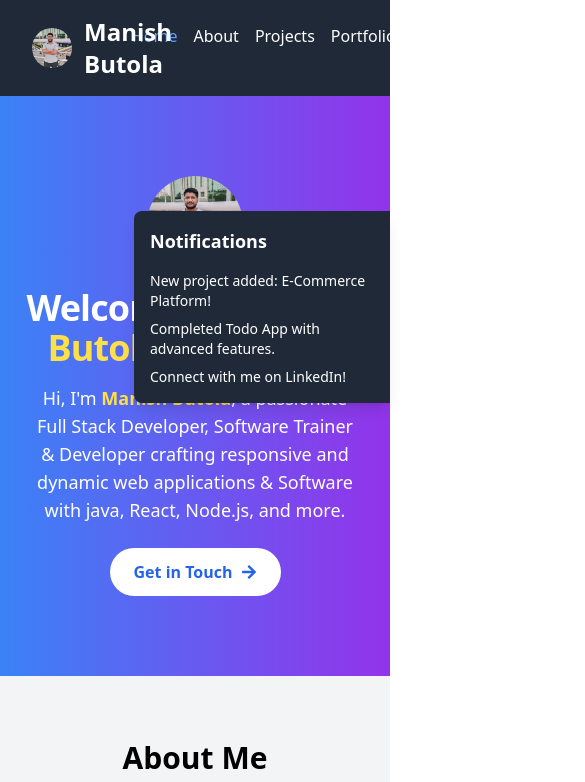
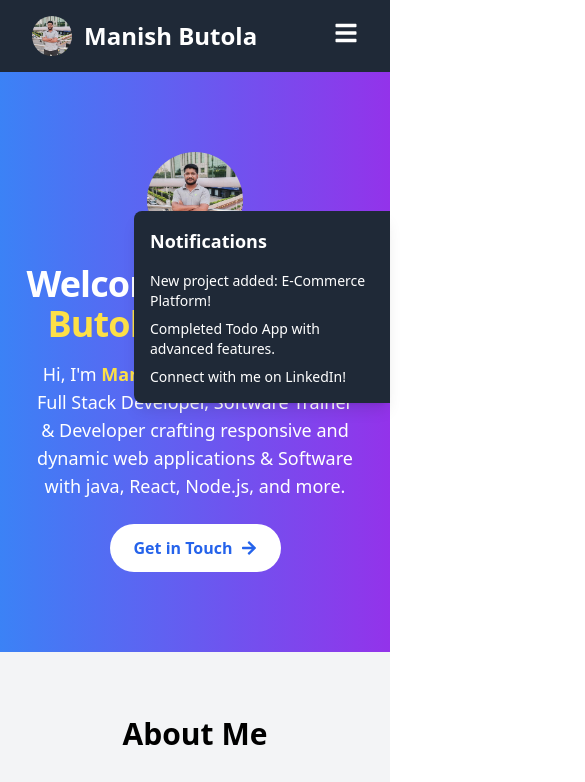
Before and after one commit to NP38SK/MY_PORTFOLIO, a React (Vite) app: page /MY_PORTFOLIO/ in a window 390 px wide. Shown: the top 782 px of the page, 585 px wide, since content can reach past the window. Built offline with nearby package versions, Linux system fonts and the light colour scheme.

Commit message:
Add responsive hamburger menu to Navbar component

```diff
--- a/src/components/Navbar.jsx
+++ b/src/components/Navbar.jsx
@@ -1,6 +1,9 @@
 import { NavLink } from 'react-router-dom';
 import { motion } from 'framer-motion';
-import profileImage from '../assets/images/img.jpg'
+import { useState } from 'react';
+import { FaBars, FaTimes } from 'react-icons/fa'; // Hamburger and close icons
+import profileImage from '../assets/images/img.jpg';
+
 const navLinks = [
   { name: 'Home', path: '/' },
   { name: 'About', path: '/about' },
@@ -13,6 +16,12 @@ const navLinks = [
 ];
 
 function Navbar() {
+  const [isMobileMenuOpen, setIsMobileMenuOpen] = useState(false);
+
+  const toggleMobileMenu = () => {
+    setIsMobileMenuOpen(!isMobileMenuOpen);
+  };
+
   return (
     <motion.nav
       initial={{ y: -100 }}
@@ -22,6 +31,7 @@ function Navbar() {
     >
       <div className="mx-auto max-w-full px-4 sm:px-6 lg:px-8">
         <div className="flex justify-between items-center">
+          {/* Logo and Name */}
           <div className="flex items-center space-x-3">
             <img
               src={profileImage}
@@ -40,7 +50,20 @@ function Navbar() {
               Manish Butola
             </motion.span>
           </div>
-          <ul className="flex space-x-4">
+
+          {/* Hamburger Icon for Mobile */}
+          <div className="md:hidden">
+            <button
+              onClick={toggleMobileMenu}
+              className="text-white focus:outline-none"
+              aria-label="Toggle mobile menu"
+            >
+              {isMobileMenuOpen ? <FaTimes size={24} /> : <FaBars size={24} />}
+            </button>
+          </div>
+
+          {/* Desktop Menu */}
+          <ul className="hidden md:flex space-x-4">
             {navLinks.map((link) => (
               <li key={link.path}>
                 <NavLink
@@ -55,6 +78,33 @@ function Navbar() {
             ))}
           </ul>
         </div>
+
+        {/* Mobile Menu */}
+        <motion.div
+          initial={{ height: 0, opacity: 0 }}
+          animate={{
+            height: isMobileMenuOpen ? 'auto' : 0,
+            opacity: isMobileMenuOpen ? 1 : 0,
+          }}
+          transition={{ duration: 0.3 }}
+          className="md:hidden overflow-hidden"
+        >
+          <ul className="flex flex-col space-y-2 mt-4">
+            {navLinks.map((link) => (
+              <li key={link.path}>
+                <NavLink
+                  to={link.path}
+                  className={({ isActive }) =>
+                    `block py-2 px-4 hover:text-blue-400 ${isActive ? 'text-blue-400' : ''}`
+                  }
+                  onClick={() => setIsMobileMenuOpen(false)} // Close menu on link click
+                >
+                  {link.name}
+                </NavLink>
+              </li>
+            ))}
+          </ul>
+        </motion.div>
       </div>
     </motion.nav>
   );
```
